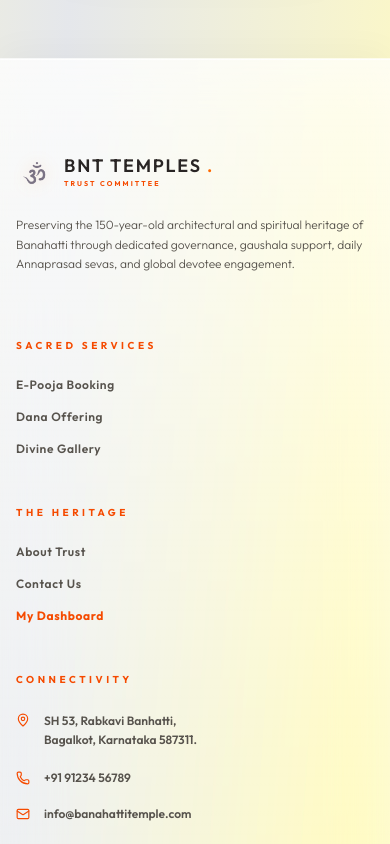
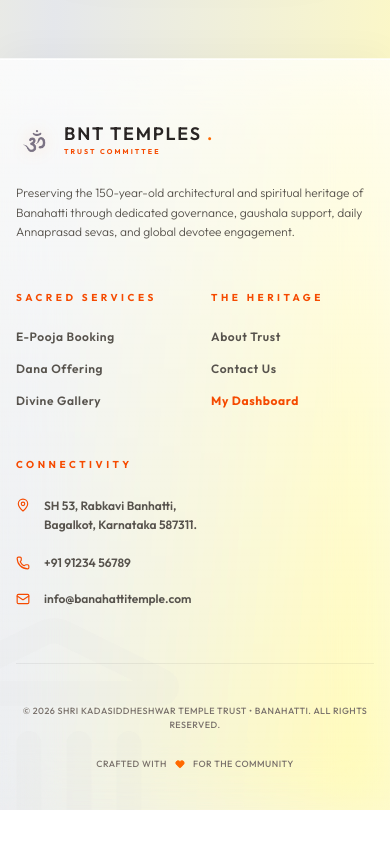
Before and after one commit to Mohan-Badiger/KDS-Temple-Website, a React (Vite) app in the folder frontend/: page / in a window 390 px wide. Shown: the part 4860-5704 px from the top of the page. After the commit the page ends 5670 px from the top, so only its background shows below. Built offline with nearby package versions, Linux system fonts and the light colour scheme; no server answers; a web font is replaced by a local one.

Commit message:
feat: initialize frontend project with core pages and reusable UI components

```diff
--- a/frontend/src/components/Footer.jsx
+++ b/frontend/src/components/Footer.jsx
@@ -11,7 +11,7 @@ const Footer = () => {
     };
 
     return (
-        <footer className="bg-liquid-glass-footer text-stone-800 font-primary pt-24 pb-12 px-4 -mx-4 sm:-mx-[3vw] md:-mx-[4vw] lg:-mx-[5vw] sm:px-[3vw] md:px-[4vw] lg:px-[5vw] relative overflow-hidden">
+        <footer className="bg-liquid-glass-footer text-stone-800 font-primary pt-16 sm:pt-24 pb-10 sm:pb-12 px-4 -mx-4 sm:-mx-[3vw] md:-mx-[4vw] lg:-mx-[5vw] sm:px-[3vw] md:px-[4vw] lg:px-[5vw] relative overflow-hidden">
             {/* Background Subtle Divine Mandalas / Elements */}
             <div className="absolute -left-24 -bottom-24 text-stone-300/10 pointer-events-none" aria-hidden="true">
                 <Landmark size={300} />
@@ -19,7 +19,7 @@ const Footer = () => {
 
             <div className="container mx-auto max-w-7xl relative z-10">
                 {/* Main Content Grid - Balanced Two-Column Structure */}
-                <div className="flex flex-col lg:flex-row justify-between gap-16 lg:gap-24 mb-20">
+                <div className="flex flex-col lg:flex-row justify-between gap-12 lg:gap-24 mb-14 sm:mb-20">
 
                     {/* Brand & Mission (Structured Left) */}
                     <div className="lg:w-5/12 space-y-6">
@@ -38,7 +38,7 @@ const Footer = () => {
                     </div>
 
                     {/* Links & Connectivity (Structured Right) */}
-                    <div className="lg:w-7/12 grid grid-cols-1 sm:grid-cols-3 gap-12 sm:gap-8">
+                    <div className="lg:w-7/12 grid grid-cols-2 sm:grid-cols-3 gap-8 sm:gap-8">
                         {/* Sacred Services */}
                         <div className="space-y-6">
                             <h4 className="text-[10px] uppercase tracking-[0.35em] text-orange-600 font-bold">Sacred Services</h4>
@@ -72,12 +72,12 @@ const Footer = () => {
                         </div>
 
                         {/* Connectivity */}
-                        <div className="space-y-6">
+                        <div className="space-y-6 col-span-2 sm:col-span-1 mt-4 sm:mt-0">
                             <h4 className="text-[10px] uppercase tracking-[0.35em] text-orange-600 font-bold">Connectivity</h4>
                             <div className="space-y-5 text-xs font-semibold">
-                                <div className="flex gap-3.5 items-start">
+                                <div className="flex gap-3.5 items-start min-w-0">
                                     <MapPin size={14} className="text-orange-600 shrink-0 mt-0.5" aria-hidden="true" />
-                                    <p className="leading-relaxed text-stone-600">
+                                    <p className="leading-relaxed text-stone-600 break-words">
                                         {settings?.address || (
                                             <>
                                                 SH 53, Rabkavi Banhatti, <br />
@@ -86,11 +86,11 @@ const Footer = () => {
                                         )}
                                     </p>
                                 </div>
-                                <div className="flex items-center gap-3.5 text-stone-600">
+                                <div className="flex items-center gap-3.5 text-stone-600 min-w-0">
                                     <Phone size={14} className="text-orange-600 shrink-0" aria-hidden="true" />
-                                    <p>{settings?.phone || "+91 91234 56789"}</p>
+                                    <p className="truncate">{settings?.phone || "+91 91234 56789"}</p>
                                 </div>
-                                <div className="flex items-center gap-3.5 text-stone-600">
+                                <div className="flex items-center gap-3.5 text-stone-600 min-w-0">
                                     <Mail size={14} className="text-orange-600 shrink-0" aria-hidden="true" />
                                     <p className="truncate">{settings?.email || "info@banahattitemple.com"}</p>
                                 </div>
@@ -101,11 +101,11 @@ const Footer = () => {
                 </div>
 
                 {/* Footer Bottom Bar */}
-                <div className="pt-10 border-t border-black/[0.06] flex flex-col md:flex-row justify-between items-center gap-6">
-                    <p className="text-[9px] uppercase tracking-[0.2em] text-stone-500 font-medium">
+                <div className="pt-10 border-t border-black/[0.06] flex flex-col md:flex-row justify-between items-center gap-6 text-center md:text-left">
+                    <p className="text-[9px] uppercase tracking-wider sm:tracking-[0.2em] text-stone-500 font-medium leading-relaxed max-w-md md:max-w-none">
                         © {new Date().getFullYear()} Shri Kadasiddheshwar Temple Trust • Banahatti. All Rights Reserved.
                     </p>
-                    <div className="flex items-center gap-2 text-[9px] uppercase tracking-[0.2em] text-stone-500 font-medium">
+                    <div className="flex items-center justify-center gap-2 text-[9px] uppercase tracking-wider sm:tracking-[0.2em] text-stone-500 font-medium">
                         Crafted with <Heart size={10} className="text-orange-500 fill-orange-500" aria-hidden="true" /> for the community
                     </div>
                 </div>
```
